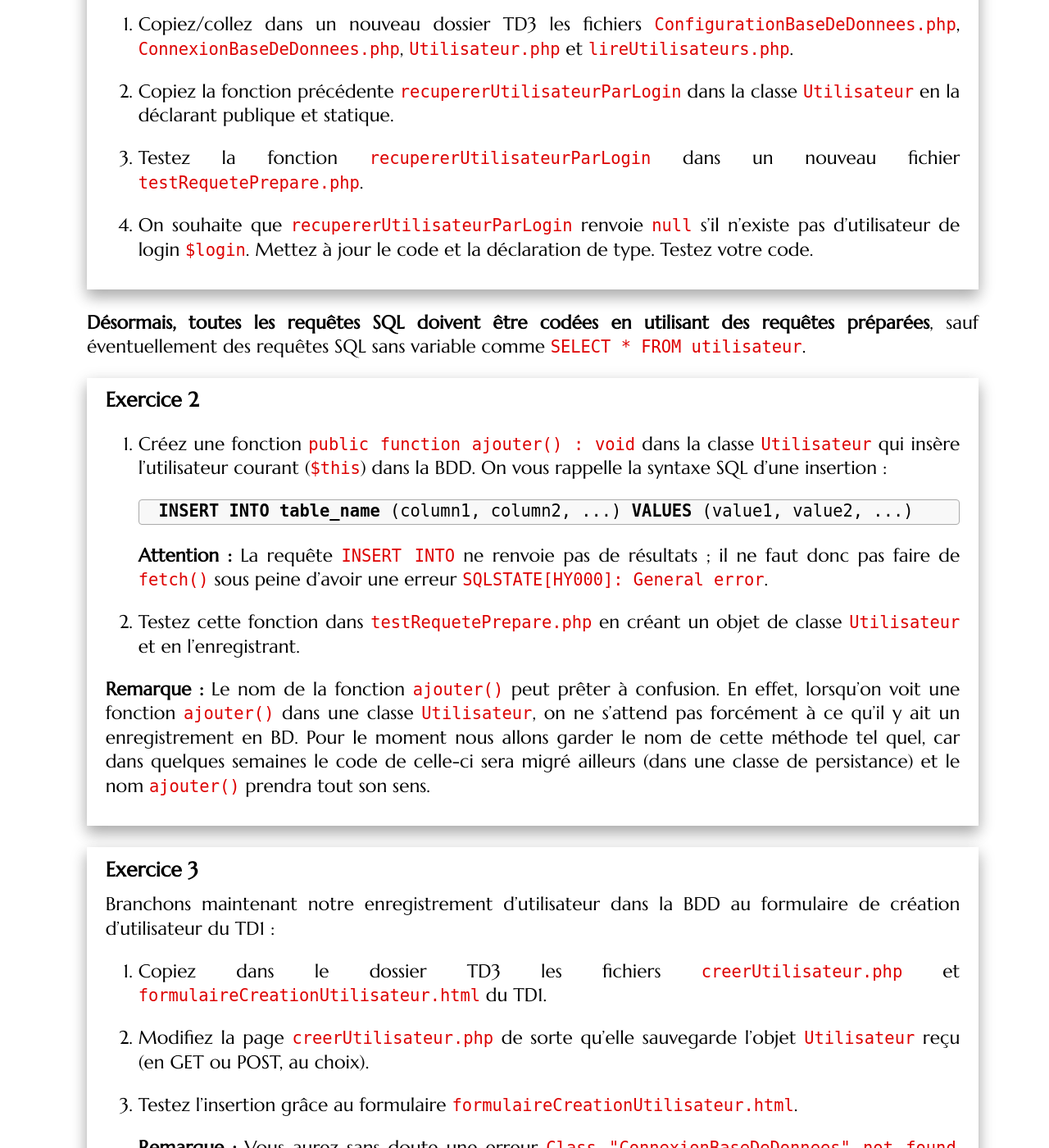
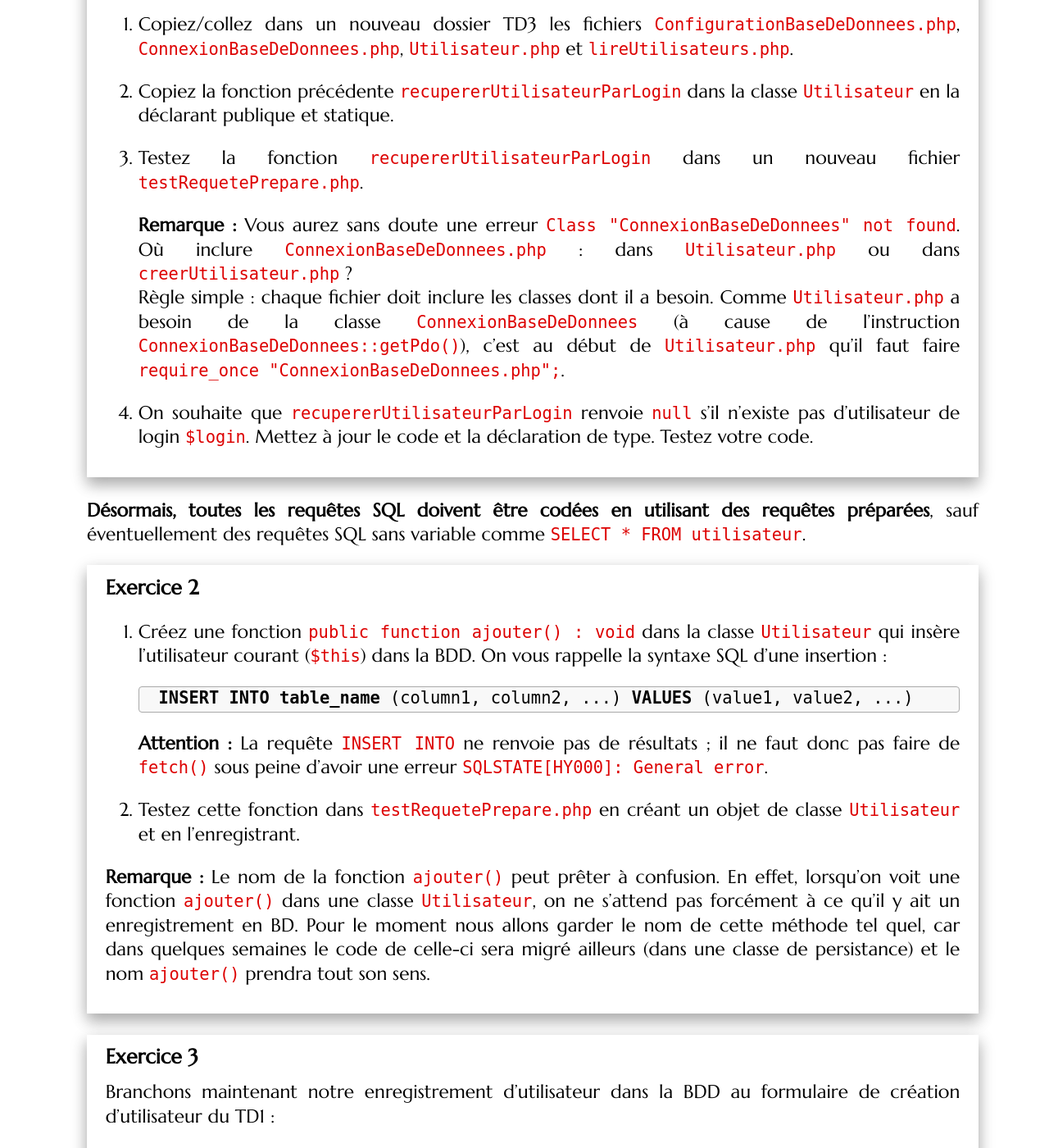
Before and after one commit to romainlebreton/R3.01-DeveloppementWeb, a Jekyll site: the page built from tutorials/tutorial3.md, in a window 1280 px wide and 1400 px high, scrolled down 2809 px. Shown: the whole window at 82% size. Built offline with Jekyll 4.4.1, drawn with Linux system fonts in a browser that asks for light colours; some web fonts are replaced; some of the changed text lies outside the part shown.

Commit message:
Update tutorial3.md

```diff
--- a/tutorials/tutorial3.md
+++ b/tutorials/tutorial3.md
@@ -155,6 +155,12 @@ d'utiliser systématiquement la syntaxe avec un tableau `execute($values)`.
 
 2. Testez la fonction `recupererUtilisateurParLogin` dans un nouveau fichier `testRequetePrepare.php`.
 
+   **Remarque :** Vous aurez sans doute une erreur `Class "ConnexionBaseDeDonnees" not found`.
+   Où inclure `ConnexionBaseDeDonnees.php` : dans `Utilisateur.php` ou dans `creerUtilisateur.php` ?
+   Règle simple : chaque fichier doit inclure les classes dont il a besoin.
+   Comme `Utilisateur.php` a besoin de la classe `ConnexionBaseDeDonnees` (à cause de l'instruction `ConnexionBaseDeDonnees::getPdo()`),
+   c'est au début de `Utilisateur.php` qu'il faut faire `require_once "ConnexionBaseDeDonnees.php";`.
+
 3. On souhaite que `recupererUtilisateurParLogin` renvoie `null` s'il n'existe pas
    d'utilisateur de login `$login`. Mettez à jour le code
    et la déclaration de type. Testez votre code.
```
Also changed, not shown: other parts of tutorials/tutorial3.md (+0 -6 lines).
